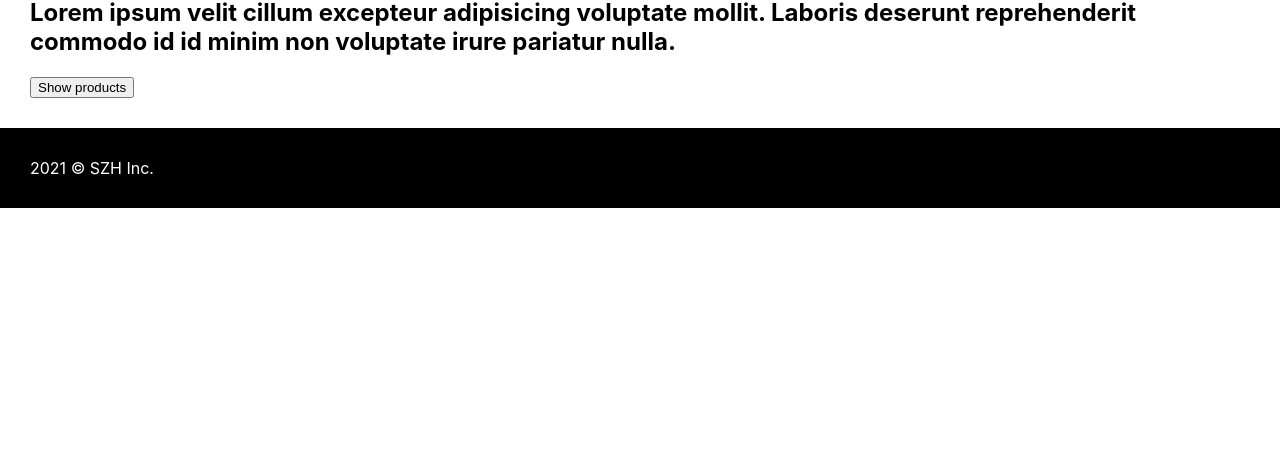
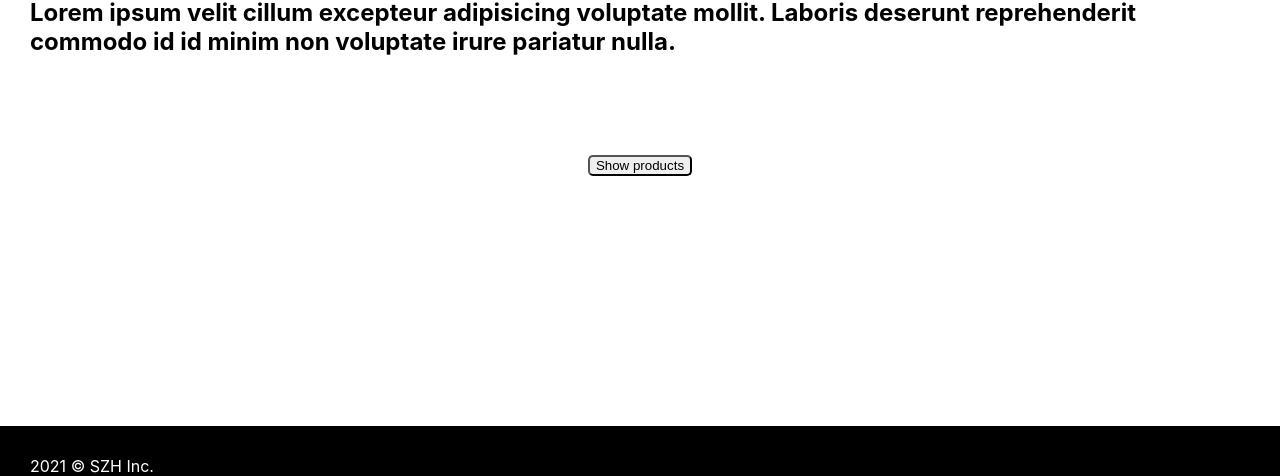
Before and after one commit to luigidibenedetto/React-ShoeShop, a React (Create React App) app: page / in a window 1280 px wide. Shown: the part 714-1190 px from the top of the page. Before the commit the page ends 922 px from the top, so only its background shows below. Built offline with nearby package versions, Linux system fonts and the light colour scheme.

Commit message:
added button to show cards with images and titles

```diff
--- a/src/App.js
+++ b/src/App.js
@@ -2,6 +2,7 @@ import "./App.css";
 import Body from "./components/Body";
 import Footer from "./components/Footer";
 import Header from "./components/Header";
+import Card from "./components/Card";
 
 const data = {
   name: "HappyShoes",
@@ -71,7 +72,11 @@ function App() {
         cover={data.cover}
         title={data.title}
         description={data.description}
-        products={data.products}
+        // products={data.products}
+      />
+      <Card
+          title={data.title}
+          products={data.products}
       />
       <Footer company={data.company} />
     </div>
--- a/src/components/Body.js
+++ b/src/components/Body.js
@@ -26,7 +26,7 @@ class Body extends React.Component {
         <div className="content">
           <h1>{title}</h1>
           <h2>{description}</h2>
-          <div className="products-container">
+          {/* <div className="products-container">
             {showProducts ? (
               products.map((product) => {
                 return <li>{product.title}</li>;
@@ -36,7 +36,7 @@ class Body extends React.Component {
                 Show products
               </button>
             )}
-          </div>
+          </div> */}
         </div>
       </main>
     );
--- /dev/null
+++ b/src/components/Card.css
@@ -0,0 +1,30 @@
+.container {
+    display: flex;
+    justify-content:center;
+    align-items: center;
+    width:100%;
+    height:320px;
+}
+
+.container button {
+    cursor: pointer;
+    border-radius: 5px;
+    margin-bottom: 200px;
+}
+
+.card {
+    margin: 20px 20px 0px 20px;
+    width:300px;
+    height:300px;
+    color:black;
+    width: 20%;
+}
+
+.card img {
+    width: 150px;
+    height: 200px;
+}
+
+.card h3 {
+    font-size: 12px;
+}
--- /dev/null
+++ b/src/components/Card.js
@@ -0,0 +1,52 @@
+import React from "react";
+import { PropTypes } from "prop-types";
+
+import "./Card.css";
+
+class Card extends React.Component {
+  constructor(props) {
+    super(props);
+
+    this.state = {
+      showCard: false,
+    };
+  }
+
+  makeCardVisible() {
+    this.setState({ showCard: true });
+  }
+
+  render() {
+    const { title, products} = this.props;
+    const { showCard } = this.state;
+
+
+    return (
+        <div className="container">
+            {showCard ? (
+              products.map((product) => {
+                return (
+                <div className="card">
+                    <img src={product.image} alt={title} />
+                    <h3>{product.title}</h3>
+                </div>
+                );
+              })
+            ) : (
+              <button onClick={() => this.makeCardVisible()}>
+                Show products
+              </button>
+            )}
+
+        </div>
+    )
+  }
+}
+
+Card.propTypes = {
+  image: PropTypes.string,
+  title: PropTypes.string,
+  products: PropTypes.array
+};
+
+export default Card;
```
